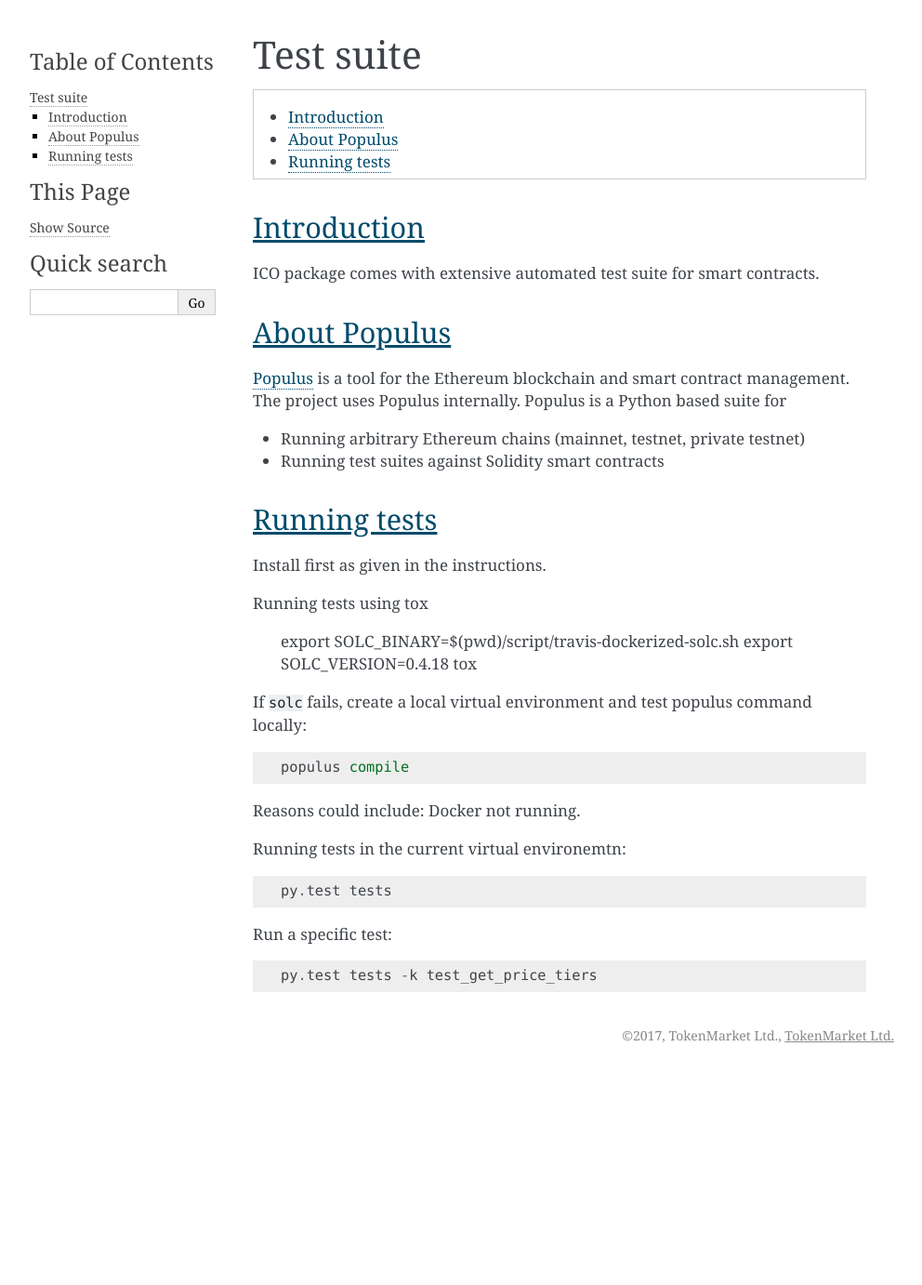
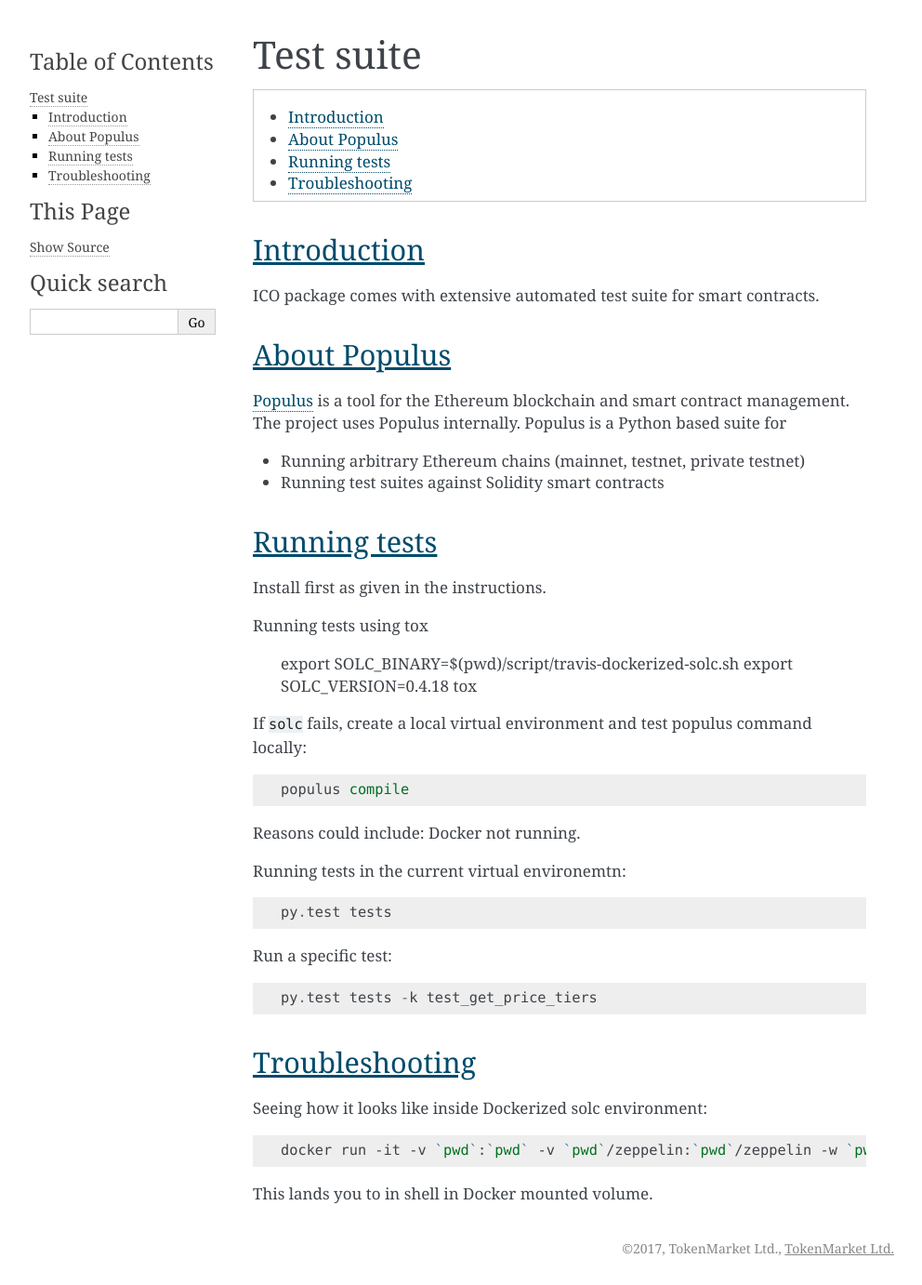
Before and after one commit to TokenMarketNet/smart-contracts, a Sphinx documentation site: the page built from docs/source/test.rst, in a window 1280 px wide. Shown: the whole page at 93% size, without its empty margins (148-1140 px from the left). Built offline with Sphinx 7.4.7, drawn with Linux system fonts in a browser that asks for light colours; before the commit the page ends 1153 px from its top, so only the background shows below that.

Commit message:
Hacked allow path to make sure dockerised solc works on different versions

```diff
--- a/docs/source/test.rst
+++ b/docs/source/test.rst
@@ -42,3 +42,15 @@
 Run a specific test::
 
     py.test tests -k test_get_price_tiers
+
+
+Troubleshooting
+^^^^^^^^^^^^^^^
+
+Seeing how it looks like inside Dockerized solc environment:
+
+.. code-block:: shell
+
+    docker run -it -v `pwd`:`pwd` -v `pwd`/zeppelin:`pwd`/zeppelin -w `pwd` --entrypoint /bin/sh ethereum/solc:$SOLC_VERSION
+
+This lands you to in shell in Docker mounted volume.
--- a/project.json
+++ b/project.json
@@ -230,6 +230,9 @@
     "backend": {
       "class": "populus.compilation.backends.SolcStandardJSONBackend",
       "settings": {
+         "command_line_options": {
+            "allow_paths": "/"
+         },
         "optimize": true,
         "output_values": [
           "abi",
@@ -244,7 +247,7 @@
         "class": "populus.compilation.backends.SolcAutoBackend",
         "settings": {
           "command_line_options": {
-            "allow_paths": "/"
+            "allow_paths": ["/", "zeppelin"]
           },
           "stdin": {
             "output_values": [
```
Also changed, not shown: 1 other file.
